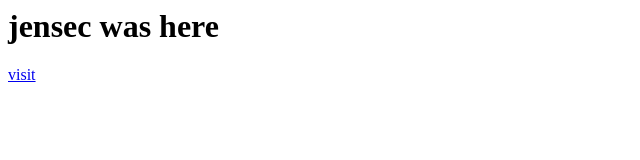
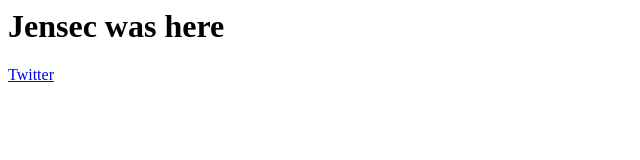
Before and after one commit to jensecjensec/jeni.sh, a plain HTML site: page index.html in a window 1280 px wide. Shown: the whole page, without its empty margins (0-640 px from the left). Drawn offline with Linux system fonts and the light colour scheme.

Commit message:
Update index.html

```diff
--- a/index.html
+++ b/index.html
@@ -22,5 +22,5 @@ window['_fs_namespace'] = 'FS';
 </script>
 
 </head>
-<h1>jensec was here </h1>
-<a href="https://twitter.com/_jensec">visit</a>
+<h1>Jensec was here </h1>
+<a href="https://twitter.com/_jensec">Twitter</a>
```
